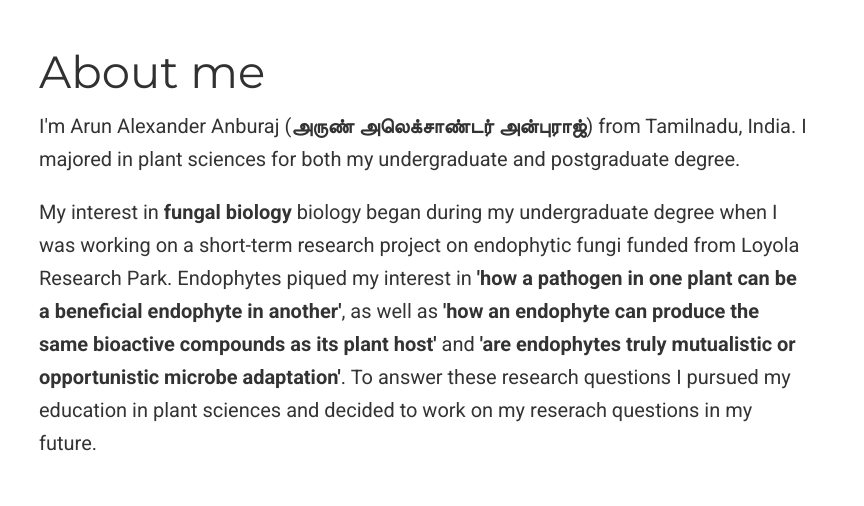
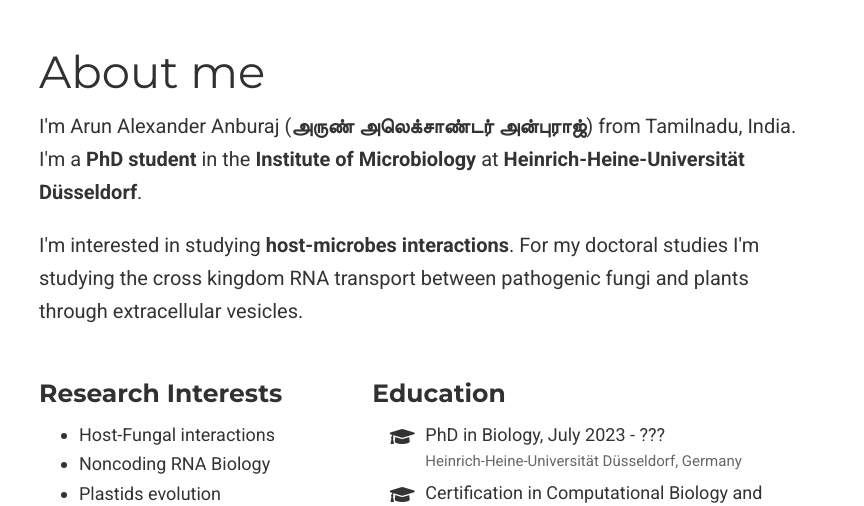
Before and after one commit to aa-alexander/aa-alexander.github.io, a plain HTML site: page index.html in a window 1280 px wide. Shown: the part 96-602 px from the top of the page, 416-1280 px from the left. Drawn offline with nearby package versions, Linux system fonts and the light colour scheme; some icons are missing.

Commit message:
Update index.html

```diff
--- a/index.html
+++ b/index.html
@@ -69,17 +69,17 @@
       <link itemprop="url" href="" rel="">
       <ul class="network-icon" aria-hidden="true">
         <li>
-          <a itemprop="sameAs" href="https://github.com/" target="_blank" rel="noopener">
+          <a itemprop="sameAs" href="https://github.com/aa-alexander" target="_blank" rel="noopener">
             <i class="fab fa-github big-icon"></i>
           </a>
         </li>
 		<li>
-          <a itemprop="sameAs" href="https://linkedin.com/" target="_blank" rel="noopener">
+          <a itemprop="sameAs" href="www.linkedin.com/in/aaa1502" target="_blank" rel="noopener">
             <i class="fab fa-linkedin big-icon"></i>
           </a>
         </li>
 		<li>
-          <a itemprop="sameAs" href="https://twitter.com/" target="_blank" rel="noopener">
+          <a itemprop="sameAs" href="https://twitter.com/a_a_alexander_" target="_blank" rel="noopener">
             <i class="fab fa-twitter big-icon"></i>
           </a>
         </li>
@@ -94,12 +94,7 @@
   <div class="col-12 col-lg-8" itemprop="description">
 
     <h1>About me</h1>
-    <p>I'm Arun Alexander Anburaj (<strong>அருண் அலெக்சாண்டர் அன்புராஜ்</strong>) from Tamilnadu, India. I majored in plant sciences
-      for both my undergraduate and postgraduate degree. </p>  <p>My interest in <strong>fungal biology</strong> biology began during my undergraduate degree when
-      I was working on a short-term research project on endophytic fungi funded from Loyola Research Park. Endophytes piqued my interest in <strong>'how a pathogen
-      in one plant can be a beneficial endophyte in another'</strong>, as well as <strong>'how an endophyte can produce the same bioactive compounds as its plant host' </strong>
-      and <strong>'are endophytes truly mutualistic or opportunistic microbe adaptation'</strong>. To answer these research questions I pursued my education in plant sciences
-    and decided to work on my reserach questions in my future. </p>
+    <p>I'm Arun Alexander Anburaj (<strong>அருண் அலெக்சாண்டர் அன்புராஜ்</strong>) from Tamilnadu, India. I'm a <b>PhD student</b> in the <b>Institute of Microbiology</b> at <b>Heinrich-Heine-Universität Düsseldorf</b>. </p>  <p>I'm interested in studying <strong>host-microbes interactions</strong>. For my doctoral studies I'm studying the cross kingdom RNA transport between pathogenic fungi and plants through extracellular vesicles.
     <div class="row">
       <div class="col-md-5">
         <h3>Research Interests</h3>
@@ -113,6 +108,13 @@
       <div class="col-md-7">
         <h3>Education</h3>
         <ul class="ul-edu fa-ul">
+	<li>
+            <i class="fa-li fas fa-graduation-cap"></i>
+            <div class="description">
+              <p class="course">PhD in Biology, July 2023 - ???</p>
+              <p class="institution">Heinrich-Heine-Universität Düsseldorf, Germany</p>
+            </div>
+          </li>
           <li>
             <i class="fa-li fas fa-graduation-cap"></i>
             <div class="description">
```
